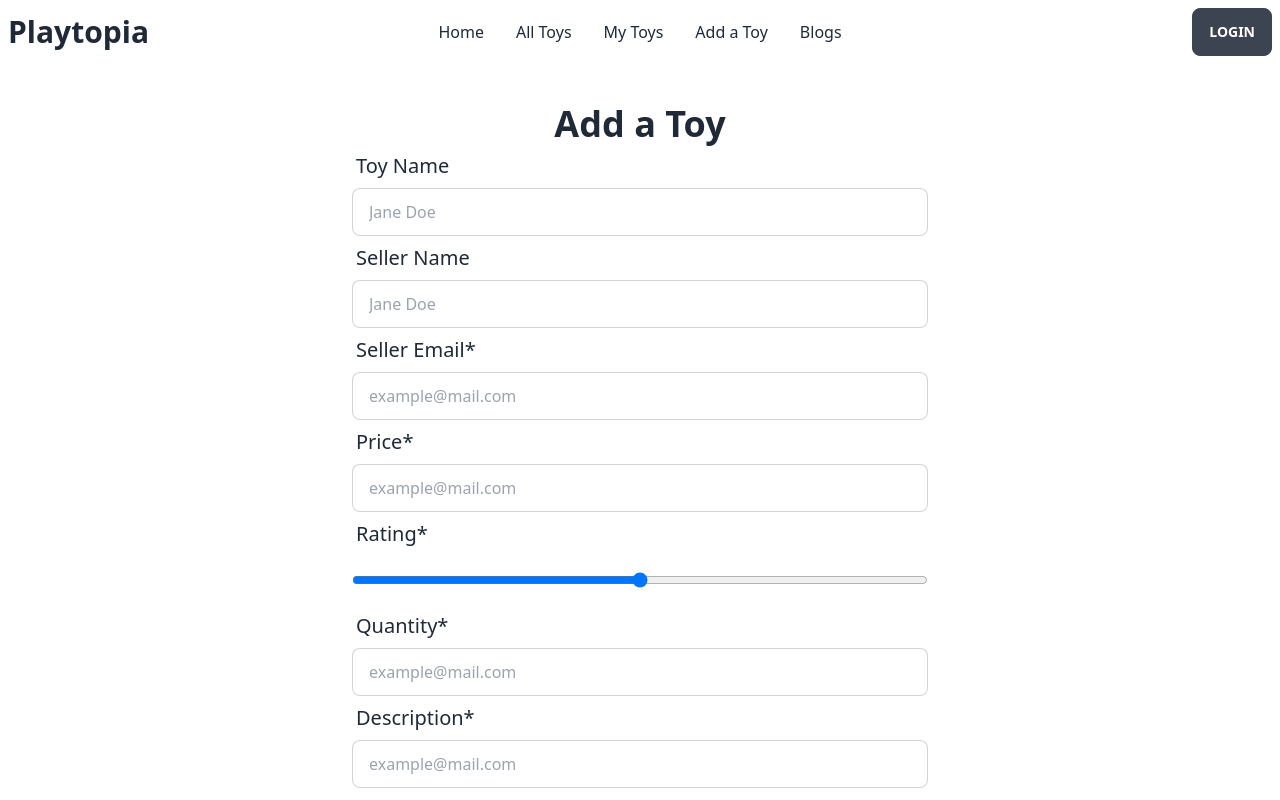
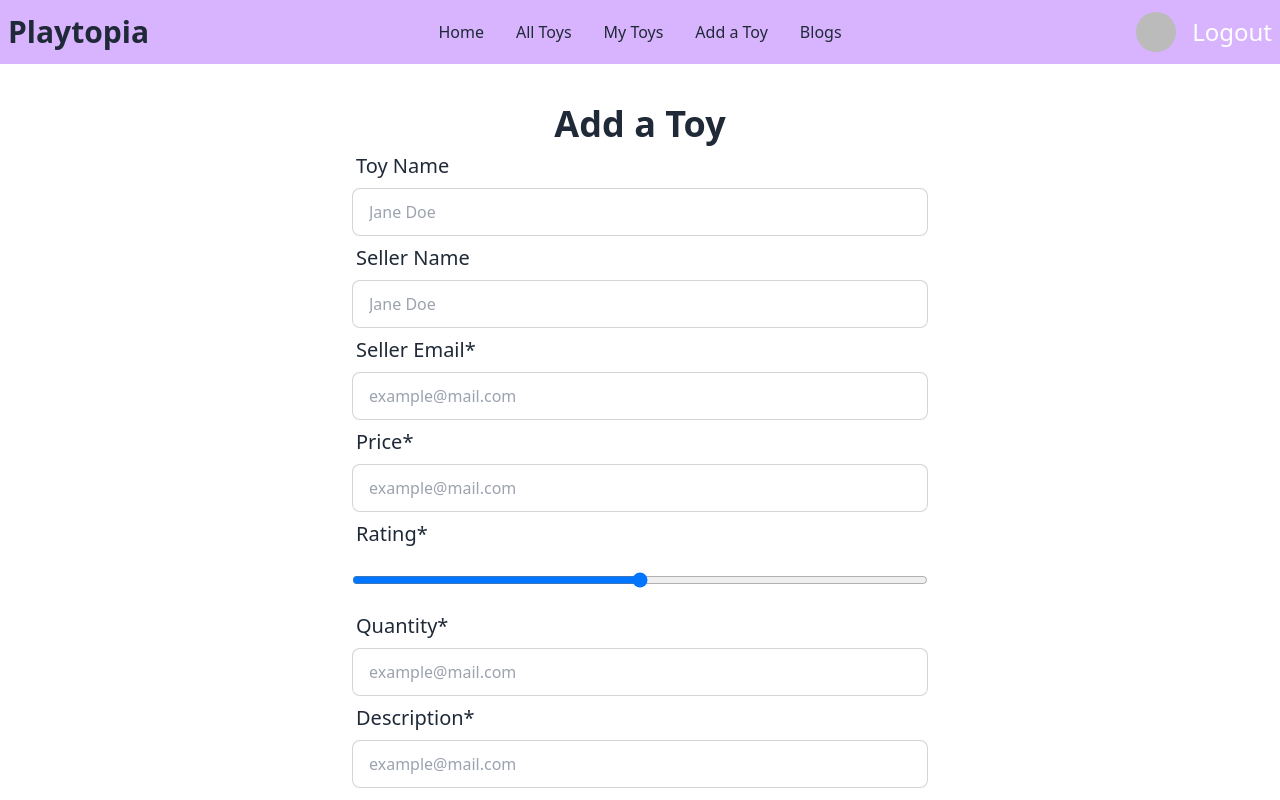
Before and after one commit to AHM-Moinuddin-Sami/Playtopia-Client, a React (Vite) app: page /addToys in a window 1280 px wide. Shown: the top 800 px of the page. Built offline with nearby package versions, Linux system fonts and the light colour scheme; no server answers; sample sign-in values are in the browser's storage.

Commit message:
fixed navbar

```diff
--- a/src/Components/Authentication/Login/Login.jsx
+++ b/src/Components/Authentication/Login/Login.jsx
@@ -70,11 +70,11 @@ const Login = () => {
                 </div>
 
                 <div className='card flex-shrink-0 w-full max-w-sm shadow-2xl bg-base-100'>
-                    <form onSubmit={handleLogin} className="form-control ">
-                        <div className="card-body">
-                            <h3 className="text-center text-3xl font-semibold">Login</h3>
-                            <hr />
-                            <button onClick={handleGoogleLogin} className="btn btn-outline hover:bg-[#34A853] hover:border-[#34A853]">Log in with Google  <FaGoogle className="ml-1"></FaGoogle></button>
+                    <div className="card-body">
+                        <h3 className="text-center text-3xl font-semibold">Login</h3>
+                        <hr />
+                        <button onClick={handleGoogleLogin} className="btn btn-outline hover:bg-[#34A853] hover:border-[#34A853]">Log in with Google  <FaGoogle className="ml-1"></FaGoogle></button>
+                        <form onSubmit={handleLogin} className="form-control ">
                             <div className="form-control">
                                 <label className="label">
                                     <span className="label-text">Email</span>
@@ -99,14 +99,14 @@ const Login = () => {
                             </div>
 
                             <h3>Don't have an account?<Link to="/register" className="text-blue-500 font-semibold"> Register</Link></h3>
-                        </div>
+                        </form>
+                    </div>
 
-                    </form>
                 </div>
 
 
             </div>
-        </div>
+        </div >
     );
 };
 
--- a/src/Components/SharedComponents/NavBar/NavBar.jsx
+++ b/src/Components/SharedComponents/NavBar/NavBar.jsx
@@ -1,8 +1,18 @@
-import { Link } from "react-router-dom";
+import { useContext } from "react";
+import { FaRegUserCircle } from "react-icons/fa";
+import { Link, useLocation } from "react-router-dom";
+import { AuthContext } from "../../Providers/AuthProvider";
 
 const NavBar = () => {
+
+    const { user, logOut } = useContext(AuthContext);
+
+    const handleImageError = event => {
+        event.target.src = "https://cdn-icons-png.flaticon.com/512/1159/1159740.png?w=826&t=st=1684510789~exp=1684511389~hmac=001c7068b857dcdf5d33ca46a56143913e082a0a3dff59fefd023af56e239687";
+    }
+
     return (
-        <div className="navbar bg-base-100">
+        <div className="navbar bg-purple-300">
             <div className="navbar-start">
                 <div className="dropdown">
                     <label tabIndex={0} className="btn btn-ghost lg:hidden">
@@ -49,7 +59,28 @@ const NavBar = () => {
                 </ul>
             </div>
             <div className="navbar-end">
-                <Link to={"/login"} className="btn">Login</Link>
+                {/* <Link to={"/login"} className="btn">Login</Link> */}
+                {
+                    user ?
+                        <>
+                            <div className='flex order-2 md:order-3 justify-center items-center gap-[1vh] md:gap-[2vh]'>
+                                <div className={user.displayName ? `tooltip hover:tooltip-open tooltip-bottom` : ''} data-tip={user.displayName}>
+                                    {
+                                        user.photoURL ?
+                                    <img className='rounded-full md:w-10 w-14 h-14 md:h-10' src={user.photoURL} onError={handleImageError}/>
+                                            :
+                                            <FaRegUserCircle className='h-10 w-10 text-white'></FaRegUserCircle>
+                                    }
+                                </div>
+                                <Link className='text-xl md:text-2xl text-white' onClick={logOut}><button>Logout</button></Link>
+                            </div>
+                        </>
+                        :
+                        <div className='flex order-2 md:order-3 text-white text-2xl gap-3'>
+                            <Link to='/login'><button>Login</button></Link>
+                        </div>
+
+                }
             </div>
         </div>
     );
```
